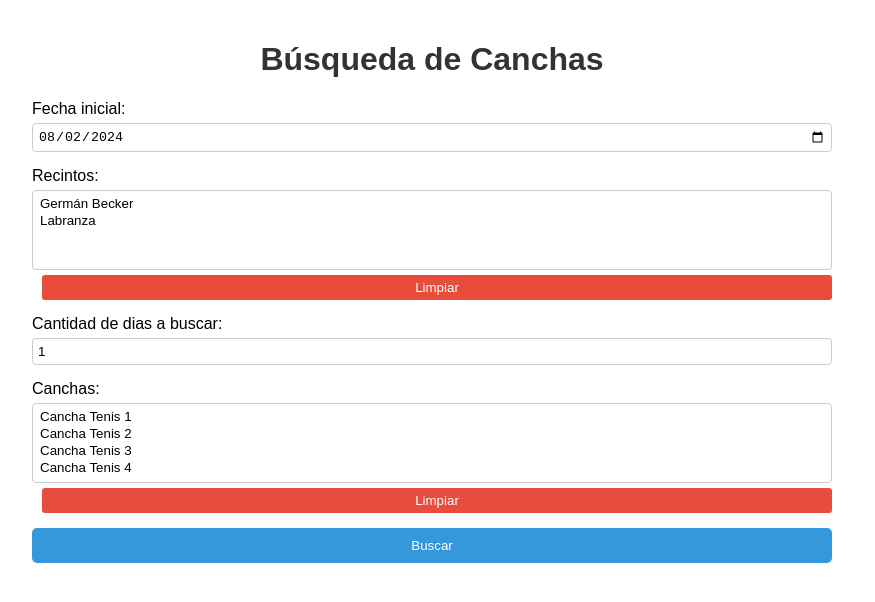
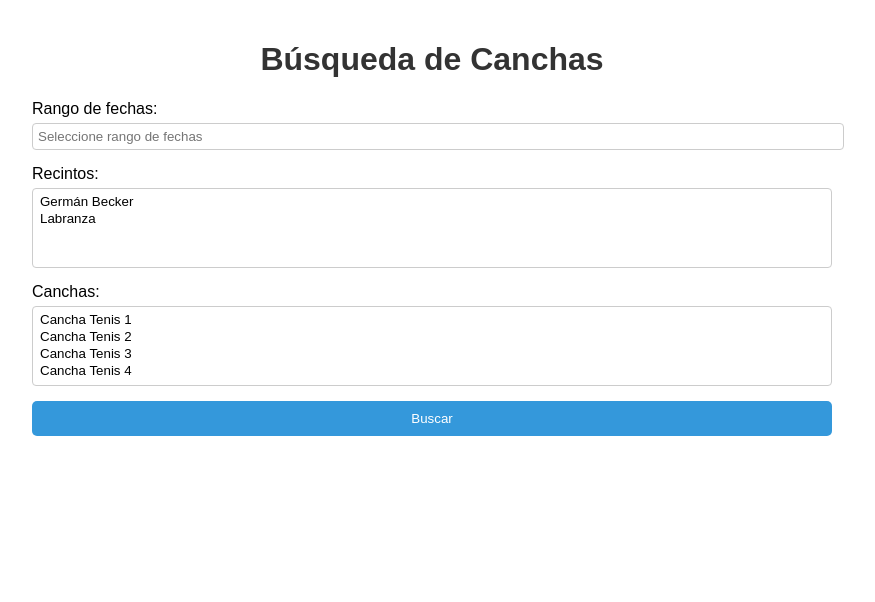
Before and after one commit to CryNoF/reserva_react, a React (Create React App) app: page / in a window 1280 px wide. Shown: the top 602 px of the page, without its empty margins (208-1083 px from the left). Built offline with nearby package versions, Linux system fonts and the light colour scheme.

Commit message:
se agrega range picker

```diff
--- a/src/App.js
+++ b/src/App.js
@@ -1,6 +1,8 @@
 import React, { useState } from 'react';
 import styled from 'styled-components';
 import axios from 'axios';
+import DatePicker from 'react-datepicker';
+import 'react-datepicker/dist/react-datepicker.css';
 
 const AppContainer = styled.div`
   max-width: 800px;
@@ -25,12 +27,6 @@ const Label = styled.label`
   display: flex;
   flex-direction: column;
   gap: 5px;
-`;
-
-const Input = styled.input`
-  padding: 5px;
-  border-radius: 4px;
-  border: 1px solid #ccc;
 `;
 
 const Select = styled.select`
@@ -84,26 +80,6 @@ const BookingLink = styled.a`
   }
 `;
 
-const ClearButton = styled.button`
-  background-color: #e74c3c;
-  color: white;
-  padding: 5px 10px;
-  border: none;
-  border-radius: 3px;
-  cursor: pointer;
-  margin-left: 10px;
-
-  &:hover {
-    background-color: #c0392b;
-  }
-`;
-
-const HourRangeContainer = styled.div`
-  display: flex;
-  gap: 10px;
-  align-items: center;
-`;
-
 const Spinner = styled.div`
   border: 4px solid #f3f3f3;
   border-top: 4px solid #3498db;
@@ -126,37 +102,50 @@ const CenterContainer = styled.div`
   height: 200px;
 `;
 
+const StyledDatePicker = styled(DatePicker)`
+  padding: 5px;
+  border-radius: 4px;
+  border: 1px solid #ccc;
+  width: 100%;
+`;
+
 const canchas = ["Cancha Tenis 1", "Cancha Tenis 2", "Cancha Tenis 3", "Cancha Tenis 4"];
 const recintos = {
   804: "Germán Becker",
   855: "Labranza"
 };
-const hours = Array.from({length: 13}, (_, i) => i + 8);
 
 function App() {
-  const [startDate, setStartDate] = useState(new Date().toISOString().split('T')[0]);
+  const [dateRange, setDateRange] = useState([null, null]);
+  const [startDate, endDate] = dateRange;
   const [selectedRecintos, setSelectedRecintos] = useState([]);
-  const [daysToIterate, setDaysToIterate] = useState(1);
   const [selectedCanchas, setSelectedCanchas] = useState([]);
-  const [startHour, setStartHour] = useState('');
-  const [endHour, setEndHour] = useState('');
   const [courts, setCourts] = useState([]);
   const [loading, setLoading] = useState(false);
   const [message, setMessage] = useState('');
 
+  const calculateDaysBetween = (start, end) => {
+    if (!start || !end) return 0;
+    const timeDiff = end.getTime() - start.getTime();
+    return Math.ceil(timeDiff / (1000 * 3600 * 24)) + 1; // +1 para incluir el día final
+  };
+
   const handleSubmit = async (e) => {
     e.preventDefault();
+    if (!startDate || !endDate) {
+      alert('Por favor, seleccione un rango de fechas');
+      return;
+    }
     setLoading(true);
     setMessage('');
     try {
-      console.log('Sending request with data:', { startDate, selectedRecintos, daysToIterate, selectedCanchas, startHour, endHour });
+      const daysToIterate = calculateDaysBetween(startDate, endDate);
+      console.log('Sending request with data:', { startDate, endDate, selectedRecintos, daysToIterate, selectedCanchas });
       const response = await axios.post('https://reserva-node.onrender.com/courts', {
-        startDate,
+        startDate: startDate.toISOString().split('T')[0],
         selectedRecintos,
         daysToIterate,
         selectedCanchas,
-        startHour,
-        endHour
       });
       console.log('Received response:', response.data);
       if (response.data.length === 0) {
@@ -170,20 +159,21 @@ function App() {
     setLoading(false);
   };
 
-  const clearSelection = (setter) => {
-    setter([]);
-  };
-
   return (
     <AppContainer>
       <Title>Búsqueda de Canchas</Title>
       <Form onSubmit={handleSubmit}>
         <Label>
-          Fecha inicial:
-          <Input
-            type="date"
-            value={startDate}
-            onChange={(e) => setStartDate(e.target.value)}
+          Rango de fechas:
+          <StyledDatePicker
+            selectsRange={true}
+            startDate={startDate}
+            endDate={endDate}
+            onChange={(update) => {
+              setDateRange(update);
+            }}
+            isClearable={true}
+            placeholderText="Seleccione rango de fechas"
           />
         </Label>
         <Label>
@@ -197,16 +187,6 @@ function App() {
               <option key={code} value={code}>{name}</option>
             ))}
           </Select>
-          <ClearButton type="button" onClick={() => clearSelection(setSelectedRecintos)}>Limpiar</ClearButton>
-        </Label>
-        <Label>
-          Cantidad de dias a buscar:
-          <Input
-            type="number"
-            min="1"
-            value={daysToIterate}
-            onChange={(e) => setDaysToIterate(parseInt(e.target.value))}
-          />
         </Label>
         <Label>
           Canchas:
@@ -219,7 +199,6 @@ function App() {
               <option key={cancha} value={cancha}>{cancha}</option>
             ))}
           </Select>
-          <ClearButton type="button" onClick={() => clearSelection(setSelectedCanchas)}>Limpiar</ClearButton>
         </Label>
         <Button type="submit">Buscar</Button>
       </Form>
```
